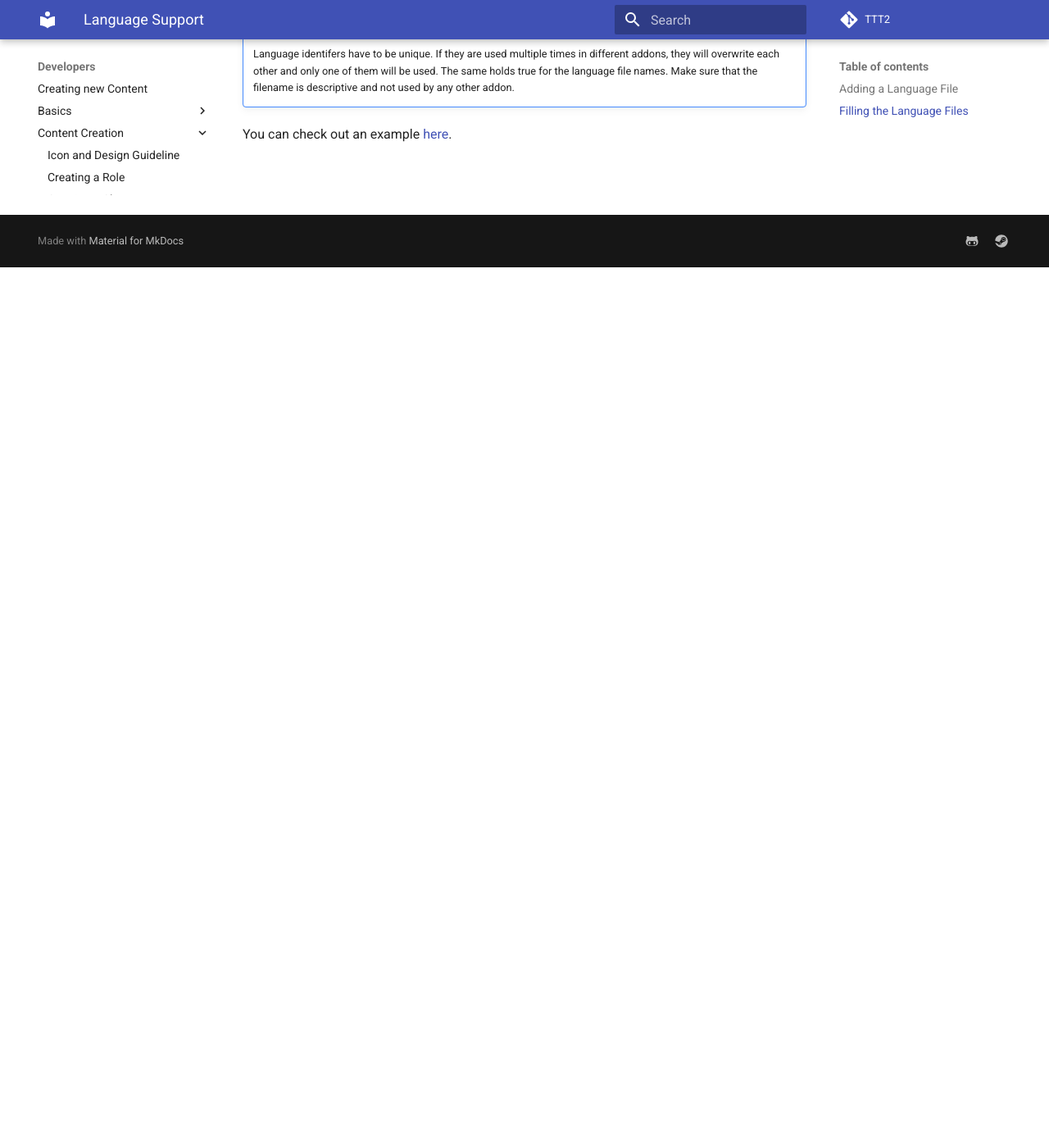
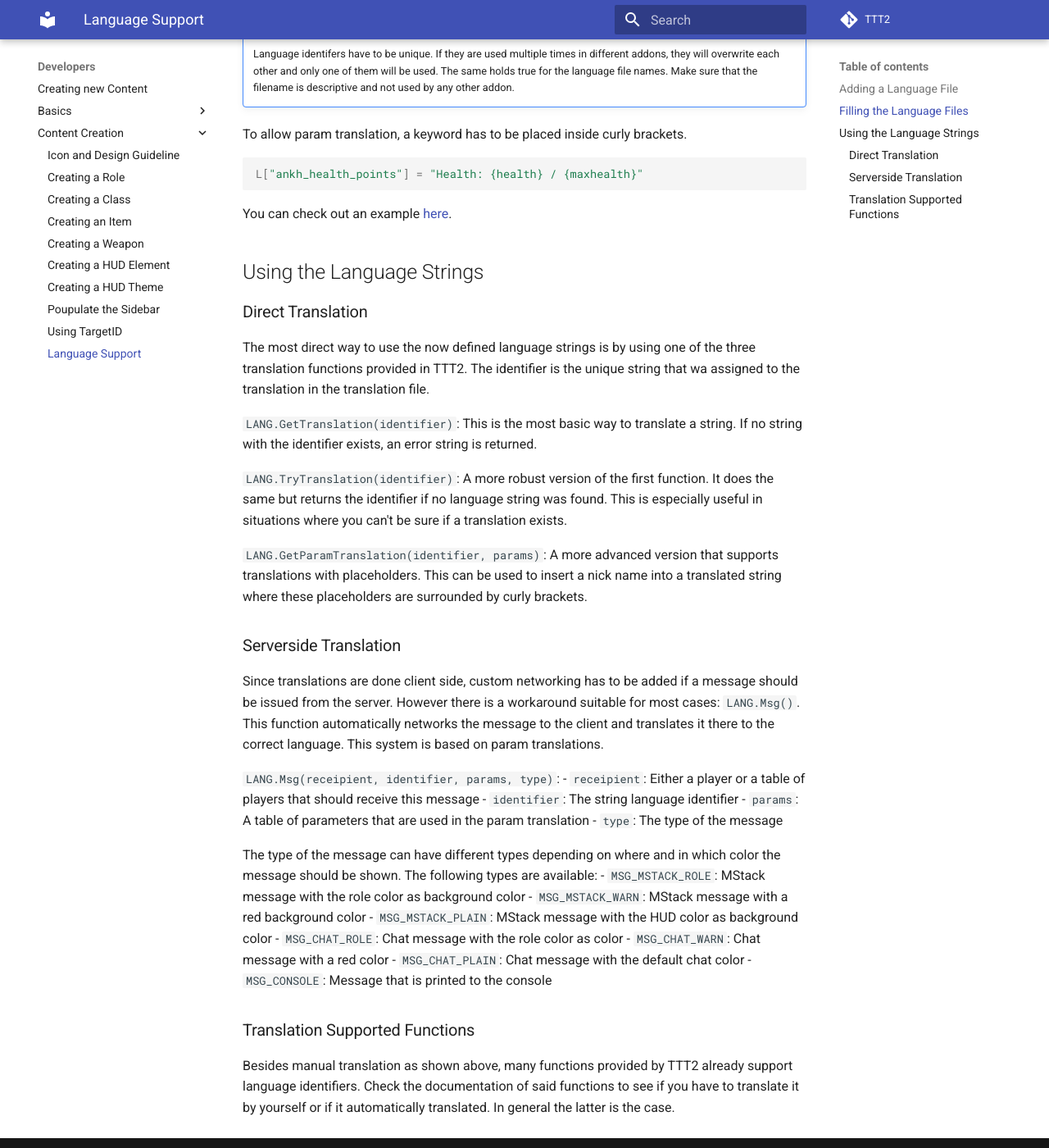
Before and after one commit to TTT-2/docs, an MkDocs documentation site: the page built from docs/developers/content-creation/language-support.md, in a window 1280 px wide and 1400 px high, scrolled down 1074 px. Shown: the whole window at 82% size. Built offline with MkDocs 1.6.1 and Material for MkDocs 9.7.7, drawn with Linux system fonts in a browser that asks for light colours; comment, search, counter and statistics services are not loaded.

Commit message:
extended language usage article

````diff
--- a/docs/developers/content-creation/language-support.md
+++ b/docs/developers/content-creation/language-support.md
@@ -36,4 +36,45 @@ Use your Ankh to your benefit. Place it in a strategic position and make sure it
 ???+ note "A Note on Language Identifiers"
     Language identifers have to be unique. If they are used multiple times in different addons, they will overwrite each other and only one of them will be used. The same holds true for the language file names. Make sure that the filename is descriptive and not used by any other addon.
 
+To allow param translation, a keyword has to be placed inside curly brackets.
+
+```lua
+L["ankh_health_points"] = "Health: {health} / {maxhealth}"
+```
+
 You can check out an example [here](https://github.com/TTT-2/ttt2-role_pha/tree/master/lua/lang).
+
+## Using the Language Strings
+
+### Direct Translation
+
+The most direct way to use the now defined language strings is by using one of the three translation functions provided in TTT2. The identifier is the unique string that wa assigned to the translation in the translation file.
+
+`LANG.GetTranslation(identifier)`: This is the most basic way to translate a string. If no string with the identifier exists, an error string is returned.
+
+`LANG.TryTranslation(identifier)`: A more robust version of the first function. It does the same but returns the identifier if no language string was found. This is especially useful in situations where you can't be sure if a translation exists.
+
+`LANG.GetParamTranslation(identifier, params)`: A more advanced version that supports translations with placeholders. This can be used to insert a nick name into a translated string where these placeholders are surrounded by curly brackets.
+
+### Serverside Translation
+
+Since translations are done client side, custom networking has to be added if a message should be issued from the server. However there is a workaround suitable for most cases: `LANG.Msg()`. This function automatically networks the message to the client and translates it there to the correct language. This system is based on param translations.
+
+`LANG.Msg(receipient, identifier, params, type)`:
+- `receipient`: Either a player or a table of players that should receive this message
+- `identifier`: The string language identifier
+- `params`: A table of parameters that are used in the param translation
+- `type`: The type of the message
+
+The type of the message can have different types depending on where and in which color the message should be shown. The following types are available:
+- `MSG_MSTACK_ROLE`: MStack message with the role color as background color
+- `MSG_MSTACK_WARN`: MStack message with a red background color
+- `MSG_MSTACK_PLAIN`: MStack message with the HUD color as background color
+- `MSG_CHAT_ROLE`: Chat message with the role color as color
+- `MSG_CHAT_WARN`: Chat message with a red color
+- `MSG_CHAT_PLAIN`: Chat message with the default chat color
+- `MSG_CONSOLE`: Message that is printed to the console
+
+### Translation Supported Functions
+
+Besides manual translation as shown above, many functions provided by TTT2 already support language identifiers. Check the documentation of said functions to see if you have to translate it by yourself or if it automatically translated. In general the latter is the case.
````
